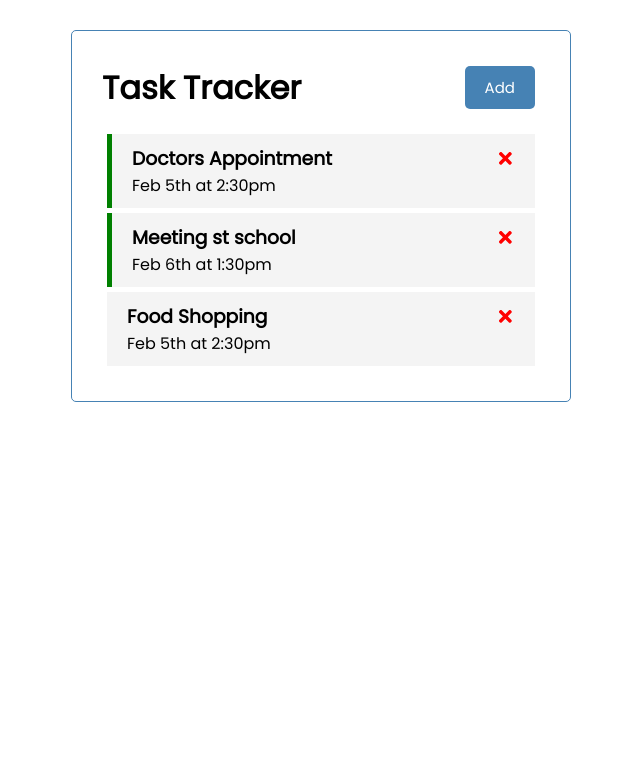
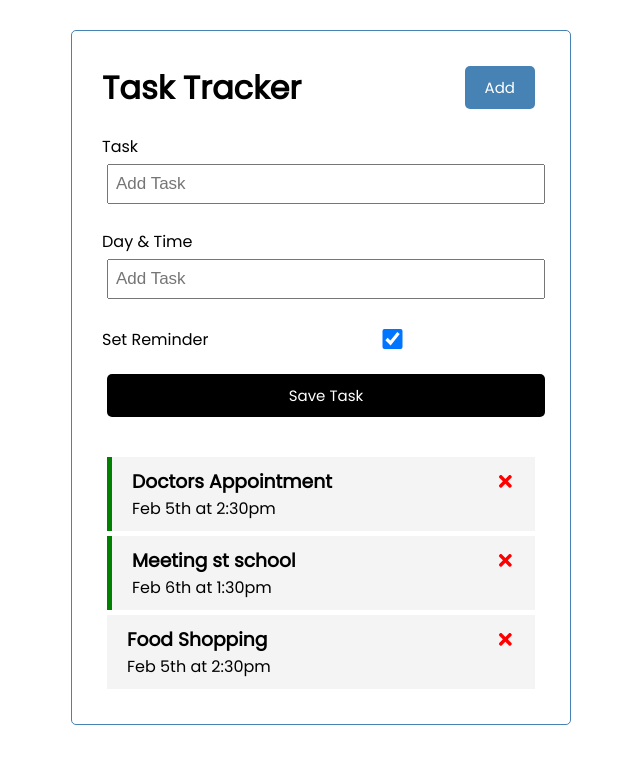
Before and after one commit to DevAdedeji/Task-tracker, a React (Create React App) app: page / in a window 1280 px wide. Shown: the top 764 px of the page, without its empty margins (319-959 px from the left). Built offline with nearby package versions, Linux system fonts and the light colour scheme.

Commit message:
Done with AddTask Functionality

```diff
--- a/src/App.js
+++ b/src/App.js
@@ -1,6 +1,7 @@
 import { useState } from 'react'
 import Header from "./components/Header";
 import Tasks from "./components/Tasks";
+import AddTask from './components/AddTask';
 
 
 function App() {
@@ -24,6 +25,13 @@
       reminder: false,
     }
   ])
+
+  // Add Task
+  const addTask = (task) => {
+    const id = Math.floor(Math.random() * 100000) + 1
+    const newTask = { id, ...task }
+    setTasks([...tasks, newTask])
+  }
   // Delete Task
   const deleteTask = (id) => {
     setTasks(tasks.filter((task) =>
@@ -35,9 +43,11 @@
     setTasks(tasks.map((task) => task.id === id ? { ...task, reminder: !task.reminder } : task))
   }
 
+
   return (
     <div className="container">
       <Header />
+      <AddTask onAdd={addTask} />
       {
         tasks.length > 0 ? <Tasks tasks={tasks} OnDelete={deleteTask} onToggle={toggleReminder} /> : <h1>No Tasks</h1>
       }
--- /dev/null
+++ b/src/components/AddTask.js
@@ -0,0 +1,40 @@
+import { useState } from 'react'
+
+
+const AddTask = ({ onAdd }) => {
+    const [text, setText] = useState('')
+    const [day, setDay] = useState('')
+    const [reminder, setReminder] = useState(true)
+    const onSubmit = (e) => {
+        e.preventDefault()
+        if (!text && !day) {
+            alert("Please Add A Task With Date")
+        }
+        else {
+            onAdd({ text, day, reminder })
+            setText('')
+            setDay('')
+            setReminder(true)
+        }
+
+    }
+    return (
+        <form className='add-form' onSubmit={onSubmit}>
+            <div className="form-control">
+                <label>Task</label>
+                <input type="text" placeholder='Add Task' value={text} onChange={(e) => setText(e.target.value)} />
+            </div>
+            <div className="form-control">
+                <label>Day & Time</label>
+                <input type="text" placeholder='Add Task' value={day} onChange={(e) => setDay(e.target.value)} />
+            </div>
+            <div className="form-control form-control-check">
+                <label>Set Reminder</label>
+                <input type="checkbox" defaultChecked={reminder} onChange={(e) => setReminder(e.currentTarget.checked)} />
+            </div>
+            <input type="submit" value="Save Task" className='btn btn-block' />
+        </form>
+    )
+}
+
+export default AddTask
```
